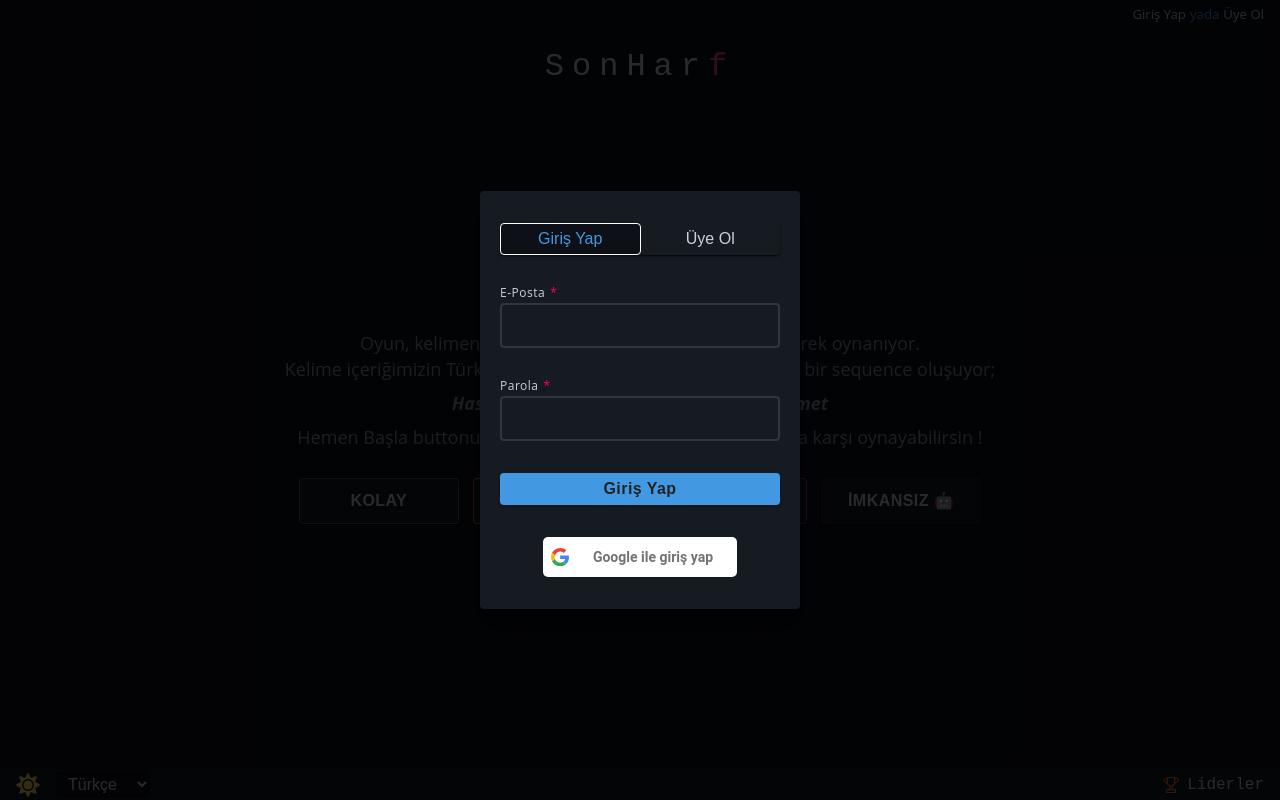
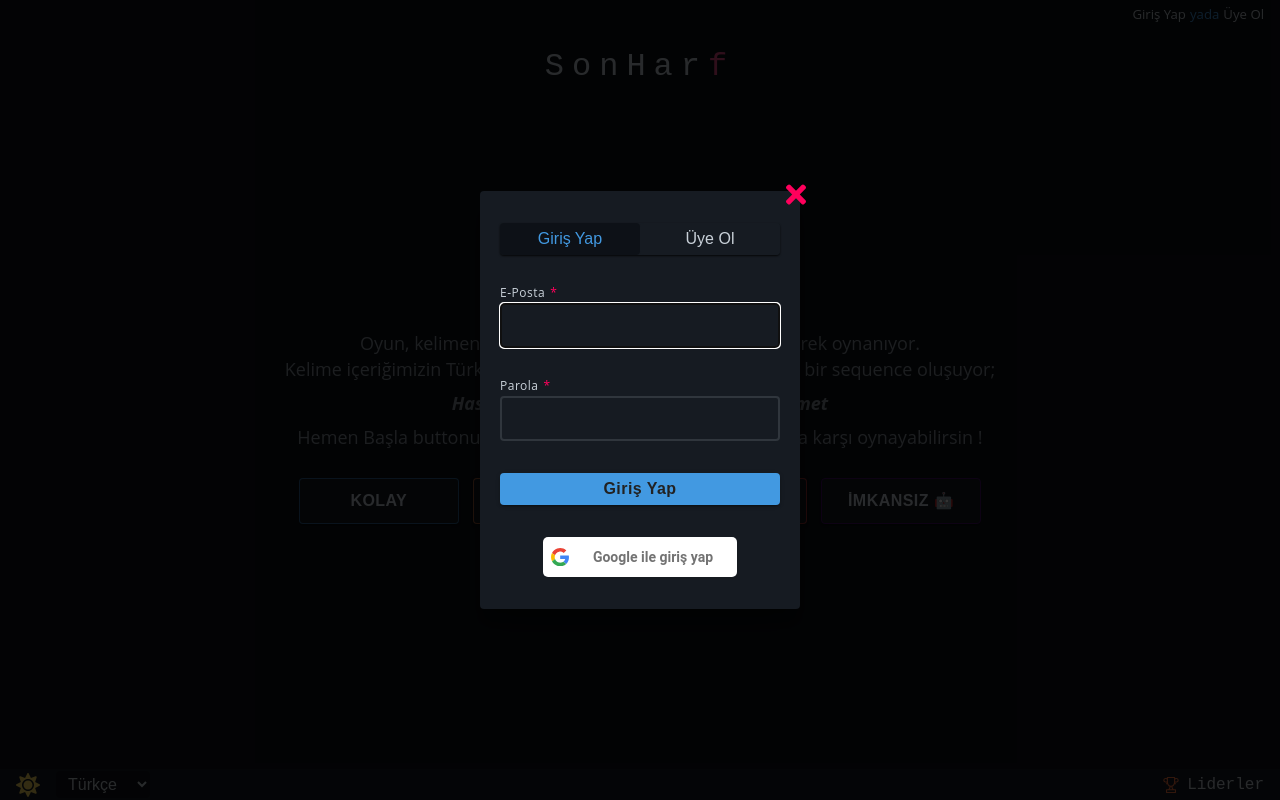
Before and after one commit to alicanerdurmaz/last-letter, a React (Create React App) app: page / in a window 1280 px wide. Both pictures are taken after a click on the element "Giriş Yap". Built offline with nearby package versions, Linux system fonts and the light colour scheme; no server answers.

Commit message:
feat: close modal when keyPressed

```diff
--- a/src/components/Form/AuthForm/AuthForm.tsx
+++ b/src/components/Form/AuthForm/AuthForm.tsx
@@ -57,6 +57,7 @@
           value={username}
         />
         <Form.FormControl
+          autoFocus={true}
           type="email"
           name="email"
           label={t('email')}
--- /dev/null
+++ b/src/components/Icons/TimesIcon.tsx
@@ -0,0 +1,20 @@
+const TimesIcon = () => {
+  return (
+    <svg
+      aria-hidden="true"
+      focusable="false"
+      data-prefix="fas"
+      data-icon="times"
+      role="img"
+      xmlns="http://www.w3.org/2000/svg"
+      viewBox="0 0 352 512"
+    >
+      <path
+        fill="currentColor"
+        d="M242.72 256l100.07-100.07c12.28-12.28 12.28-32.19 0-44.48l-22.24-22.24c-12.28-12.28-32.19-12.28-44.48 0L176 189.28 75.93 89.21c-12.28-12.28-32.19-12.28-44.48 0L9.21 111.45c-12.28 12.28-12.28 32.19 0 44.48L109.28 256 9.21 356.07c-12.28 12.28-12.28 32.19 0 44.48l22.24 22.24c12.28 12.28 32.2 12.28 44.48 0L176 322.72l100.07 100.07c12.28 12.28 32.2 12.28 44.48 0l22.24-22.24c12.28-12.28 12.28-32.19 0-44.48L242.72 256z"
+      ></path>
+    </svg>
+  )
+}
+
+export default TimesIcon
--- a/src/components/Modal/Modal.module.scss
+++ b/src/components/Modal/Modal.module.scss
@@ -16,3 +16,30 @@
     height: max-content;
   }
 }
+
+.childrenContainer {
+  position: relative;
+}
+.closeButton {
+  outline: none;
+  position: absolute;
+  right: -12px;
+  top: -12px;
+
+  width: 32px;
+  height: 32px;
+  background: transparent;
+  border: none;
+
+  color: var(--c-error);
+
+  transition: transform 1s cubic-bezier(0.075, 0.82, 0.165, 1);
+
+  &:hover {
+    transform: rotate(360deg);
+  }
+
+  &:focus {
+    border: 1px solid var(--c-text);
+  }
+}
--- a/src/components/Modal/Modal.tsx
+++ b/src/components/Modal/Modal.tsx
@@ -1,8 +1,9 @@
-import { useRef } from 'react'
+import { useRef, useEffect } from 'react'
 
 import { createPortal } from 'react-dom'
 import FocusLock from 'react-focus-lock'
 
+import TimesIcon from 'components/Icons/TimesIcon'
 import useOnClickOutside from 'hooks/useOnClickOutside'
 
 import styles from './Modal.module.scss'
@@ -17,12 +18,25 @@
   const childrenRef = useRef<HTMLDivElement | null>(null)
   useOnClickOutside(childrenRef, () => closeOnClickOutside && setIsOpen(false))
 
+  useEffect(() => {
+    const close = (e: KeyboardEvent) => {
+      if (e.key === 'Escape') setIsOpen(false)
+    }
+    window.addEventListener('keydown', close)
+    return () => window.removeEventListener('keydown', close)
+  }, [])
+
   if (!isOpen) return null
 
   return createPortal(
     <FocusLock>
       <div className={styles.container}>
-        <div ref={childrenRef}>{children}</div>
+        <div className={styles.childrenContainer} ref={childrenRef}>
+          <button className={styles.closeButton} onClick={() => setIsOpen(false)}>
+            <TimesIcon />
+          </button>
+          {children}
+        </div>
       </div>
     </FocusLock>,
     document.getElementById('root') || document.body,
```
